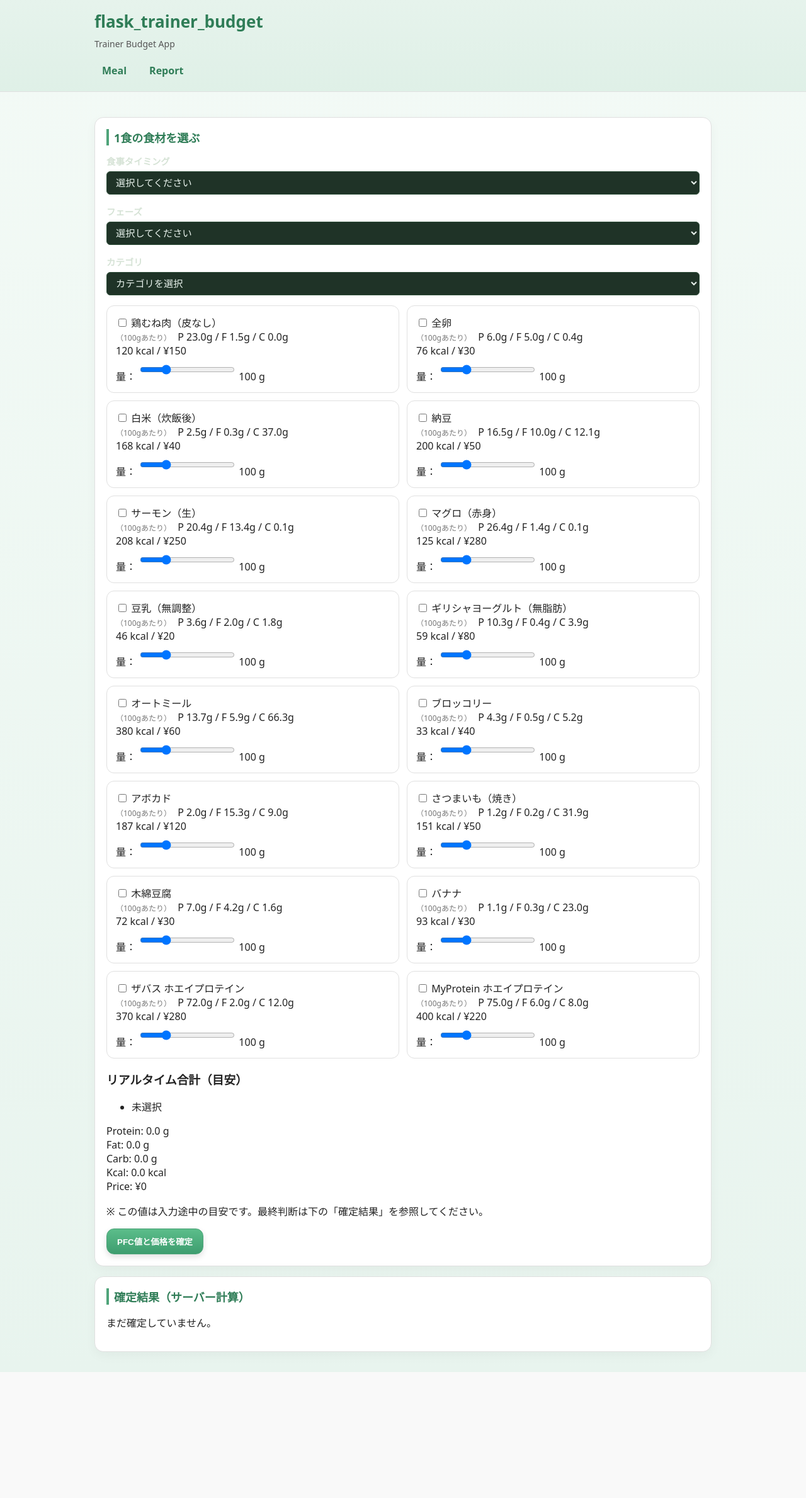
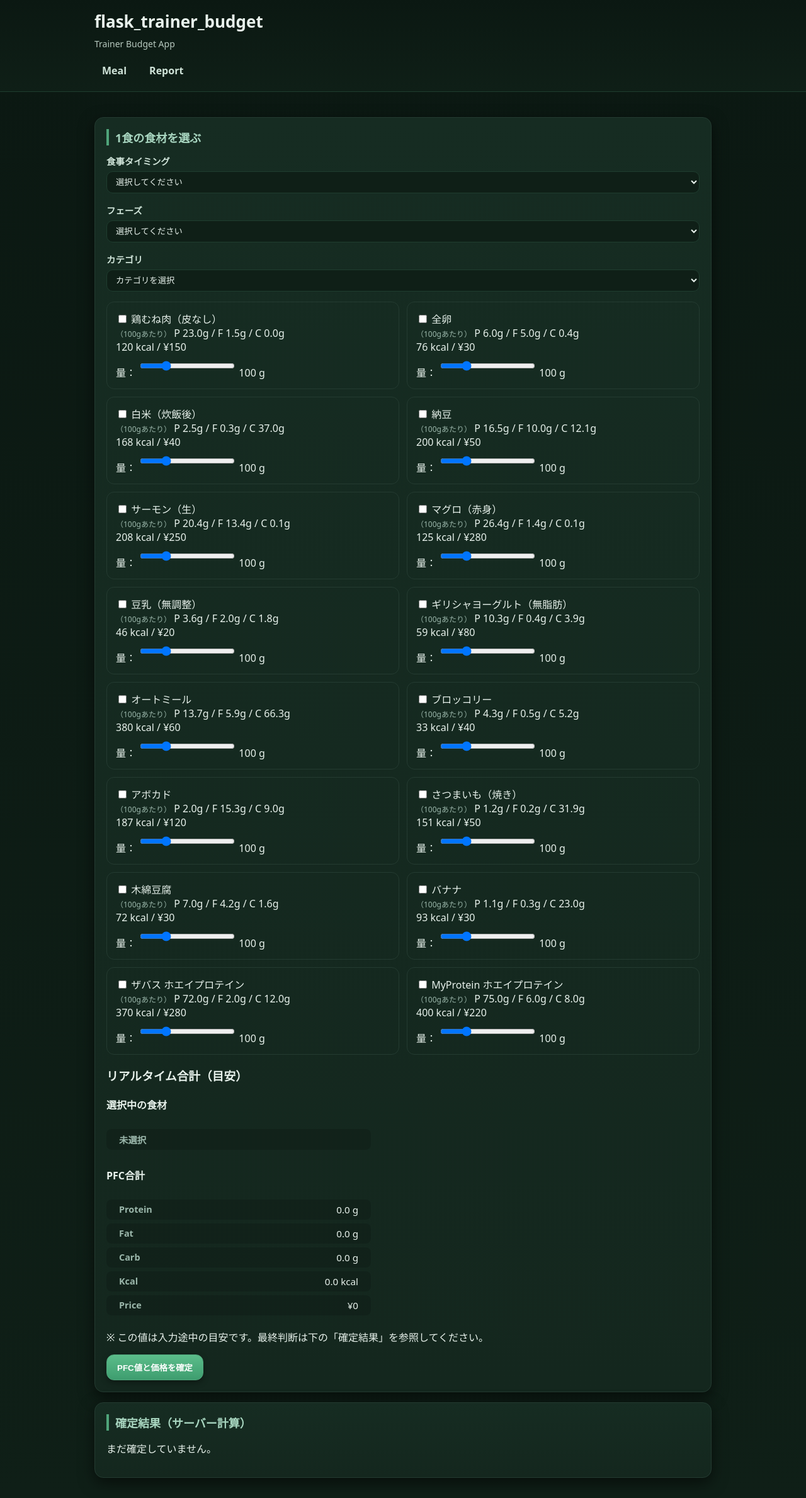
Before and after one commit to ramiy-lab/flask-trainer-budget, a Flask app: page / in a window 1280 px wide. Shown: the whole page at 63% size. Before the commit the page ends 2179 px from the top, so only its background shows below. Run offline with Flask 3, Linux system fonts and the light colour scheme; lists and menus that the app fills with data are empty.

Commit message:
Imorove meal result UI and real-time summary display

```diff
--- a/static/css/style.css
+++ b/static/css/style.css
@@ -3,23 +3,35 @@
 ========================= */
 
 :root {
-  --green-main: #2f7d57;
-  --green-soft: #eaf4ee;
-  --green-accent: #4fa47a;
-  --text-main: #222;
-  --text-sub: #555;
-  --border-soft: #e0e0e0;
+  /* 濃緑階調（暗 → 明） */
+  --green-darkest: #0f1f17;   /* header */
+  --green-darker:  #162c22;   /* card */
+  --green-dark:    #1f3d2f;   /* 境界・UI */
+  --green-soft:    #2e5a46;   /* card-title */
+  --green-accent:  #4fa47a;   /* 強調 */
+
+  --text-main: #e8f2ec;
+  --text-sub:  #b7c9bf;
+  --border-soft: #243b31;
 }
+
+/* =========================
+   Base
+========================= */
 
 body {
   margin: 0;
   font-family: system-ui, -apple-system, "Segoe UI", Roboto, "Noto Sans JP", sans-serif;
-  background: linear-gradient(to bottom, #f3faf6 0%, #e8f4ee 100%);
+  background: linear-gradient(
+    to bottom,
+    #0b1812 0%,
+    var(--green-darkest) 100%
+  );
   color: var(--text-main);
 }
 
 /* =========================
-   レイアウト
+   Layout
 ========================= */
 
 .container {
@@ -37,8 +49,12 @@
 ========================= */
 
 .header {
-  background: linear-gradient(to bottom, #e6f3ec 0%, #dff0e7 100%);
-  border-bottom: 1px solid var(--border-soft);
+  background: linear-gradient(
+    to bottom,
+    #0b1812 0%,
+    var(--green-darkest) 100%
+  );
+  border-bottom: 1px solid var(--green-dark);
 }
 
 .header-inner {
@@ -54,12 +70,8 @@
 }
 
 .brand a {
-  color: var(--green-main);
+  color: var(--text-main);
   text-decoration: none;
-}
-
-.brand a:hover {
-  text-decoration: underline;
 }
 
 .subtitle {
@@ -79,14 +91,12 @@
   border-radius: 999px;
   text-decoration: none;
   font-weight: 600;
-  color: var(--green-main);
-  background: transparent;
-  transition: all 0.2s ease;
+  color: #cfe3d8;
+  transition: background 0.2s ease;
 }
 
 .nav a:hover {
-  background: var(--green-soft);
-  color: var(--green-main);
+  background: rgba(79, 164, 122, 0.15);
 }
 
 /* =========================
@@ -98,27 +108,25 @@
   border-radius: 14px;
   padding: 18px;
   margin: 16px 0;
-  background: #fff;
-  box-shadow: 0 6px 18px rgba(0, 0, 0, 0.04);
-  transition: transform 0.15s ease, box-shadow 0.15s ease;
-}
-
-.card:hover {
-  transform: translateY(-2px);
-  box-shadow: 0 10px 24px rgba(0, 0, 0, 0.06);
+  background: linear-gradient(
+    to bottom,
+    var(--green-darker) 0%,
+    #14271e 100%
+  );
+  box-shadow: 0 8px 24px rgba(0, 0, 0, 0.55);
 }
 
 .card-title {
   margin: 0 0 14px;
   font-size: 18px;
   font-weight: 700;
-  color: var(--green-main);
+  color: #a8d6c0;
   border-left: 4px solid var(--green-accent);
-  padding-left: 8px;
+  padding-left: 10px;
 }
 
 /* =========================
-   Button（統一）
+   Button
 ========================= */
 
 .btn,
@@ -126,24 +134,11 @@
   padding: 10px 16px;
   border-radius: 12px;
   border: 1px solid var(--green-accent);
-  background: linear-gradient(to bottom, #5bbd8a, #3e9d6f);
+  background: linear-gradient(#5bbd8a, #3e9d6f);
   color: #fff;
   font-weight: 700;
   cursor: pointer;
-  box-shadow: 0 4px 10px rgba(0, 0, 0, 0.12);
-  transition: transform 0.1s ease, box-shadow 0.1s ease;
-}
-
-.btn:hover,
-button:hover {
-  transform: translateY(-1px);
-  box-shadow: 0 6px 14px rgba(0, 0, 0, 0.18);
-}
-
-.btn:active,
-button:active {
-  transform: translateY(0);
-  box-shadow: 0 3px 8px rgba(0, 0, 0, 0.15);
+  box-shadow: 0 4px 10px rgba(0, 0, 0, 0.35);
 }
 
 /* =========================
@@ -154,86 +149,17 @@
 select {
   padding: 8px 10px;
   border-radius: 10px;
-  border: 1px solid var(--border-soft);
-  font-size: 14px;
+  border: 1px solid var(--green-dark);
+  background-color: #0f1f17;
+  color: var(--text-main);
 }
 
 input:focus,
 select:focus {
   outline: none;
   border-color: var(--green-accent);
-  box-shadow: 0 0 0 2px rgba(79, 164, 122, 0.2);
+  box-shadow: 0 0 0 2px rgba(79, 164, 122, 0.3);
 }
-
-/* =========================
-   Grid（カード配置）
-========================= */
-
-.food-grid,
-.protein-grid {
-  display: grid;
-  grid-template-columns: 1fr;
-  gap: 12px;
-}
-
-@media (min-width: 780px) {
-  .food-grid,
-  .protein-grid {
-    grid-template-columns: 1fr 1fr;
-  }
-}
-
-/* =========================
-   Food / Protein Item
-========================= */
-
-.food-item,
-.protein-item {
-  border: 1px solid var(--border-soft);
-  border-radius: 12px;
-  padding: 14px;
-  cursor: pointer;
-  transition: background 0.15s ease, border-color 0.15s ease;
-}
-
-.food-item:hover,
-.protein-item:hover {
-  background: var(--green-soft);
-  border-color: var(--green-accent);
-}
-
-.protein-item.warning {
-  border-color: #e57373;
-  background: #fff3f3;
-}
-
-/* =========================
-   Report
-========================= */
-
-.report-summary ul {
-  margin: 8px 0 0;
-  padding-left: 18px;
-}
-
-canvas {
-  max-width: 100%;
-  margin-top: 12px;
-}
-
-.unit-note {
-  font-size: 12px;
-  color: #777;
-  margin-right: 6px;
-}
-
-.nutrients {
-  white-space: nowrap;
-}
-
-/* =========================
-   form-row
-========================= */
 
 .form-row {
   display: flex;
@@ -245,20 +171,153 @@
 .form-row label {
   font-size: 0.9rem;
   font-weight: 600;
-  color: #d6e3d6; /* 少し明るめの文字 */
+  color: #cfe3d8;
 }
 
-.form-row select {
-  padding: 8px 10px;
-  font-size: 0.95rem;
-  border-radius: 6px;
-  border: 1px solid #2f4f3a;
-  background-color: #1f3327;
-  color: #e8f2ec;
+/* =========================
+   Food Grid
+========================= */
+
+.food-grid {
+  display: grid;
+  grid-template-columns: 1fr;
+  gap: 12px;
 }
 
-.form-row select:focus {
-  outline: none;
-  border-color: #4caf75;
-  box-shadow: 0 0 0 2px rgba(76, 175, 117, 0.25);
+@media (min-width: 780px) {
+  .food-grid {
+    grid-template-columns: 1fr 1fr;
+  }
 }
+
+.food-item {
+  border: 1px solid var(--border-soft);
+  border-radius: 12px;
+  padding: 14px;
+  transition: background 0.15s ease;
+}
+
+.food-item:hover {
+  background: rgba(79, 164, 122, 0.12);
+}
+
+.unit-note {
+  font-size: 12px;
+  color: #9bb7ab;
+}
+
+.nutrients {
+  white-space: nowrap;
+}
+
+/* =========================
+   Result Summary Table
+========================= */
+
+.result-summary-table {
+  width: 65%;
+  max-width: 420px;
+  border-collapse: separate;
+  border-spacing: 0 6px;
+  margin-top: 8px;
+}
+
+/* 左列（項目名） */
+.result-summary-table th {
+  width: 55%;
+  text-align: left;
+  font-weight: 600;
+  color: #9bb7ab;
+  padding: 6px 8px 6px 20px; /* 左にしっかり余白 */
+  font-size: 0.9rem;
+}
+
+/* 右列（値） */
+.result-summary-table td {
+  width: 45%;
+  text-align: right;
+  padding: 6px 20px 6px 8px; /* 右にしっかり余白 */
+  font-size: 0.95rem;
+  color: var(--text-main);
+}
+
+.result-summary-table tr {
+  background: rgba(0, 0, 0, 0.15);
+  border-radius: 8px;
+}
+
+.result-summary-table tr td:last-child {
+  border-top-right-radius: 8px;
+  border-bottom-right-radius: 8px;
+}
+
+.result-summary-table tr th:first-child {
+  border-top-left-radius: 8px;
+  border-bottom-left-radius: 8px;
+}
+
+/* =========================
+   Result Table（主役）
+========================= */
+
+.result-table {
+  width: 100%;
+  border-collapse: separate;
+  border-spacing: 0;
+  margin-top: 16px;
+  background: rgba(0, 0, 0, 0.15);
+  border-radius: 12px;
+  overflow: hidden;
+}
+
+/* ヘッダー */
+.result-table thead th {
+  padding: 14px 16px;              /* ←左右を body と完全一致 */
+  font-size: 0.85rem;
+  letter-spacing: 0.05em;
+  color: #9bb7ab;
+  border-bottom: 1px solid var(--border-soft);
+  text-align: left;
+}
+
+/* 本文 */
+.result-table tbody td {
+  padding: 16px 16px;              /* ←左右を header と完全一致 */
+  border-bottom: 1px solid var(--border-soft);
+  font-size: 0.95rem;
+}
+
+.result-table tbody tr:last-child td {
+  border-bottom: none;
+}
+
+.result-table tbody tr:hover {
+  background: rgba(255, 255, 255, 0.03);
+}
+
+/* =========================
+   Status Badge
+========================= */
+
+.status-cell {
+  font-weight: 700;
+  text-align: center;
+  border-radius: 999px;
+  padding: 6px 12px;
+  display: inline-block;
+}
+
+.status-low {
+  color: #f2c1b6;
+  background: rgba(184, 92, 74, 0.25);
+}
+
+.status-ok {
+  color: #cfe0ec;
+  background: rgba(95, 134, 166, 0.25);
+}
+
+.status-high {
+  color: #f1e0b5;
+  background: rgba(210, 169, 77, 0.28);
+}
--- a/static/js/meal.js
+++ b/static/js/meal.js
@@ -49,27 +49,35 @@
     return { protein, fat, carb, kcal, price };
   }
 
+  // ★ リアルタイム用：選択中の食材テーブル描画（修正版）
   function renderSelected(foodMap, ids) {
-    const ul = document.getElementById("selected-items");
-    if (!ul) return;
+    const tbody = document.getElementById("realtime-items-body");
+    if (!tbody) return;
 
-    ul.innerHTML = "";
+    tbody.innerHTML = "";
 
     if (ids.length === 0) {
-      ul.innerHTML = "<li class='muted'>未選択</li>";
+      const tr = document.createElement("tr");
+      tr.innerHTML = `<th class="muted">未選択</th><td></td>`;
+      tbody.appendChild(tr);
       return;
     }
 
     for (const id of ids) {
       const food = foodMap.get(id);
+      if (!food) continue;
+
       const range = document.querySelector(
         `.amount-range[data-food-id="${id}"]`
       );
       const grams = range ? range.value : 100;
 
-      const li = document.createElement("li");
-      li.textContent = `${food.name}：${grams} g`;
-      ul.appendChild(li);
+      const tr = document.createElement("tr");
+      tr.innerHTML = `
+        <th>${food.name}</th>
+        <td class="muted">${grams} g</td>
+      `;
+      tbody.appendChild(tr);
     }
   }
 
@@ -82,15 +90,13 @@
   }
 
   // =========================
-  // カテゴリ機能 ここから
+  // カテゴリ機能
   // =========================
   function setupCategorySelect(foods) {
     const select = document.getElementById("category-select");
     if (!select) return;
 
-    const categories = Array.from(
-      new Set(foods.map((f) => f.category))
-    );
+    const categories = Array.from(new Set(foods.map((f) => f.category)));
 
     for (const category of categories) {
       const option = document.createElement("option");
@@ -105,17 +111,11 @@
 
       items.forEach((item) => {
         const itemCategory = item.dataset.category;
-        if (!selected || itemCategory === selected) {
-          item.style.display = "";
-        } else {
-          item.style.display = "none";
-        }
+        item.style.display =
+          !selected || itemCategory === selected ? "" : "none";
       });
     });
   }
-  // =========================
-  // カテゴリ機能 ここまで
-  // =========================
 
   function setup() {
     const foods = readFoods();
--- a/templates/meal_form.html
+++ b/templates/meal_form.html
@@ -6,12 +6,7 @@
 <section class="card">
   <h2 class="card-title">1食の食材を選ぶ</h2>
 
-  <form
-    method="post"
-    id="meal-form"
-    class="form"
-    action="#result-anchor"
-  >
+  <form method="post" id="meal-form" class="form" action="#result-anchor">
 
     <!-- 食事タイミング -->
     <div class="form-row">
@@ -68,8 +63,7 @@
           </div>
 
           <div class="food-meta">
-            {{ "%.0f"|format(food.kcal) }} kcal /
-            ¥{{ food.price }}
+            {{ "%.0f"|format(food.kcal) }} kcal / ¥{{ food.price }}
           </div>
 
           <div class="amount-control">
@@ -103,14 +97,28 @@
     <div class="summary card-inner">
       <h3 class="summary-title">リアルタイム合計（目安）</h3>
 
-      <ul id="selected-items" class="selected-items"></ul>
+      <!-- リアルタイム：選択中の食材 -->
+      <div class="result-section">
+        <h4 class="summary-subtitle">選択中の食材</h4>
+        <table class="result-summary-table">
+          <tbody id="realtime-items-body">
+            <!-- JSで動的に挿入 -->
+          </tbody>
+        </table>
+      </div>
 
-      <div class="summary-grid">
-        <div>Protein: <span id="sum-protein">0.0</span> g</div>
-        <div>Fat: <span id="sum-fat">0.0</span> g</div>
-        <div>Carb: <span id="sum-carb">0.0</span> g</div>
-        <div>Kcal: <span id="sum-kcal">0.0</span> kcal</div>
-        <div>Price: ¥<span id="sum-price">0</span></div>
+      <!-- リアルタイム：PFC -->
+      <div class="result-section">
+        <h4 class="summary-subtitle">PFC合計</h4>
+        <table class="result-summary-table">
+          <tbody>
+            <tr><th>Protein</th><td><span id="sum-protein">0.0</span> g</td></tr>
+            <tr><th>Fat</th><td><span id="sum-fat">0.0</span> g</td></tr>
+            <tr><th>Carb</th><td><span id="sum-carb">0.0</span> g</td></tr>
+            <tr><th>Kcal</th><td><span id="sum-kcal">0.0</span> kcal</td></tr>
+            <tr><th>Price</th><td>¥<span id="sum-price">0</span></td></tr>
+          </tbody>
+        </table>
       </div>
 
       <p class="muted">
@@ -122,33 +130,44 @@
   </form>
 </section>
 
-<!-- ★ アンカー -->
 <a id="result-anchor"></a>
 
 <section class="card">
   <h2 class="card-title">確定結果（サーバー計算）</h2>
 
-  {% if result %}
-    <!-- 選択内容 -->
-    <ul class="result-list">
+  {% if result and result.recommendation %}
+
+    <!-- 確定：選択食材 -->
+    <div class="result-section">
+      <h3 class="summary-title">選択した食材</h3>
+      <table class="result-summary-table">
+        <tbody>
           {% for item in result["items"] %}
-        <li>{{ item.food.name }}：{{ item.grams }} g</li>
+            <tr>
+              <th>{{ item.food.name }}</th>
+              <td class="muted">{{ item.grams }} g</td>
+            </tr>
           {% endfor %}
-    </ul>
+        </tbody>
+      </table>
+    </div>
 
-    <!-- 実測値 -->
-    <ul class="result-list">
-      <li><strong>実測値</strong></li>
-      <li>Protein: {{ "%.1f"|format(result.protein_g) }} g</li>
-      <li>Fat: {{ "%.1f"|format(result.fat_g) }} g</li>
-      <li>Carb: {{ "%.1f"|format(result.carb_g) }} g</li>
-      <li>Kcal: {{ "%.1f"|format(result.kcal) }} kcal</li>
-      <li>Price: ¥{{ result.price }}</li>
-    </ul>
+    <!-- 確定：実測PFC -->
+    <div class="result-section">
+      <h3 class="summary-title">実測PFC</h3>
+      <table class="result-summary-table">
+        <tbody>
+          <tr><th>Protein</th><td>{{ "%.1f"|format(result.protein_g) }} g</td></tr>
+          <tr><th>Fat</th><td>{{ "%.1f"|format(result.fat_g) }} g</td></tr>
+          <tr><th>Carb</th><td>{{ "%.1f"|format(result.carb_g) }} g</td></tr>
+          <tr><th>Kcal</th><td>{{ "%.1f"|format(result.kcal) }} kcal</td></tr>
+          <tr><th>Price</th><td>¥{{ result.price }}</td></tr>
+        </tbody>
+      </table>
+    </div>
 
-    {% if result.recommendation %}
-      <!-- 推奨・評価 -->
-      <div class="card-inner">
+    <!-- 推奨との差分 -->
+    <div class="result-section">
       <h3 class="summary-title">評価（推奨との比較）</h3>
 
       <table class="result-table">
@@ -167,7 +186,7 @@
             "carb_g": "Carb"
           }.items() %}
             {% set status = result.recommendation.status[key] %}
-              <tr class="status-{{ status }}">
+            <tr>
               <td>{{ label }}</td>
               <td>{{ "%.1f"|format(result.recommendation.target[key]) }} g</td>
               <td>
@@ -178,7 +197,7 @@
                 {% endif %}
                 g
               </td>
-                <td>
+              <td class="status-cell status-{{ status }}">
                 {% if status == "ok" %}適正{% endif %}
                 {% if status == "low" %}不足{% endif %}
                 {% if status == "high" %}多め{% endif %}
@@ -192,7 +211,7 @@
         ※ 推奨値は「フェーズ × 食事タイミングの目標カロリー」から算出されています。
       </p>
     </div>
-    {% endif %}
+
   {% else %}
     <p class="muted">まだ確定していません。</p>
   {% endif %}
```
Lines whose indentation alone changed are shown as unchanged.
